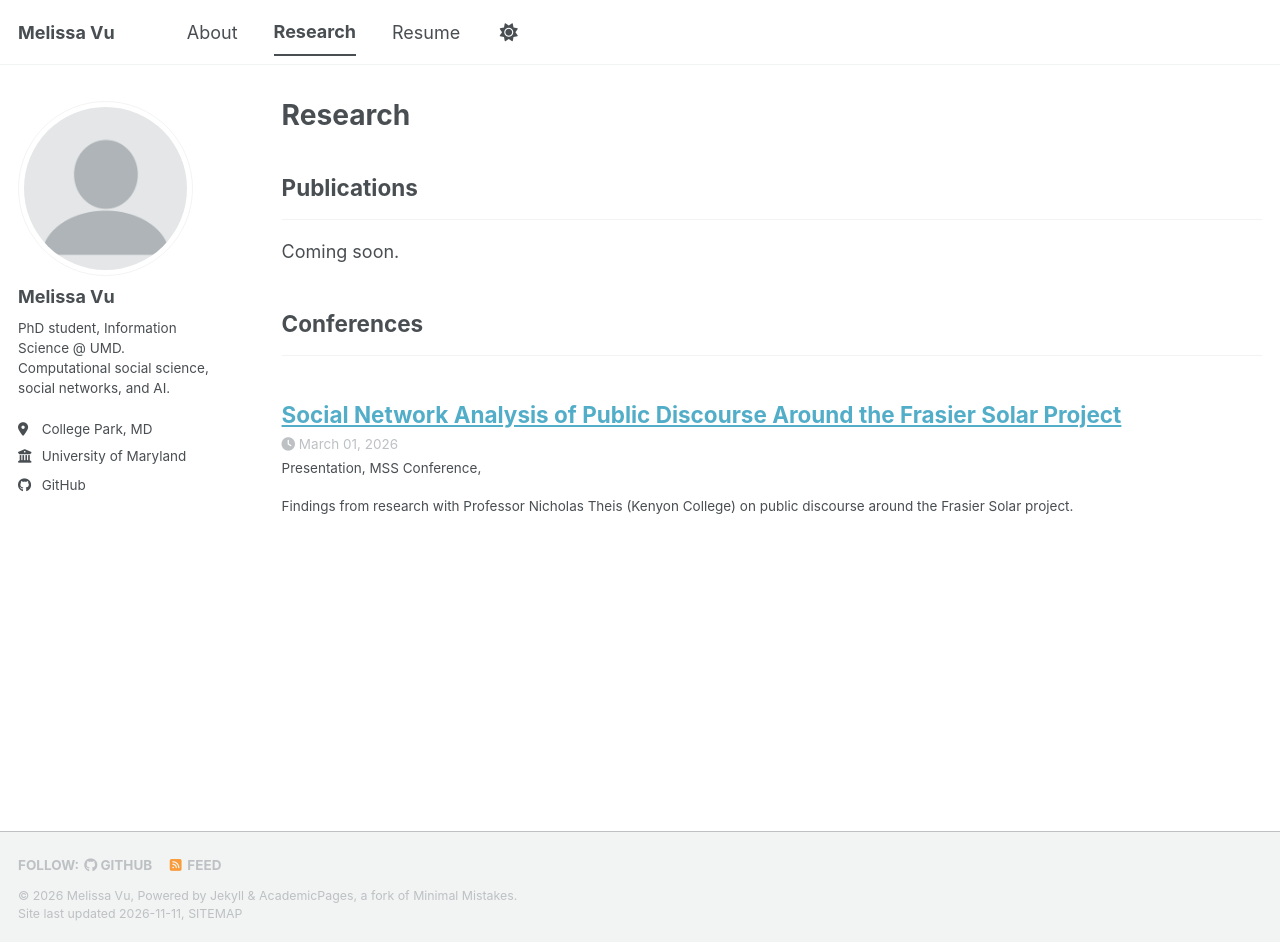
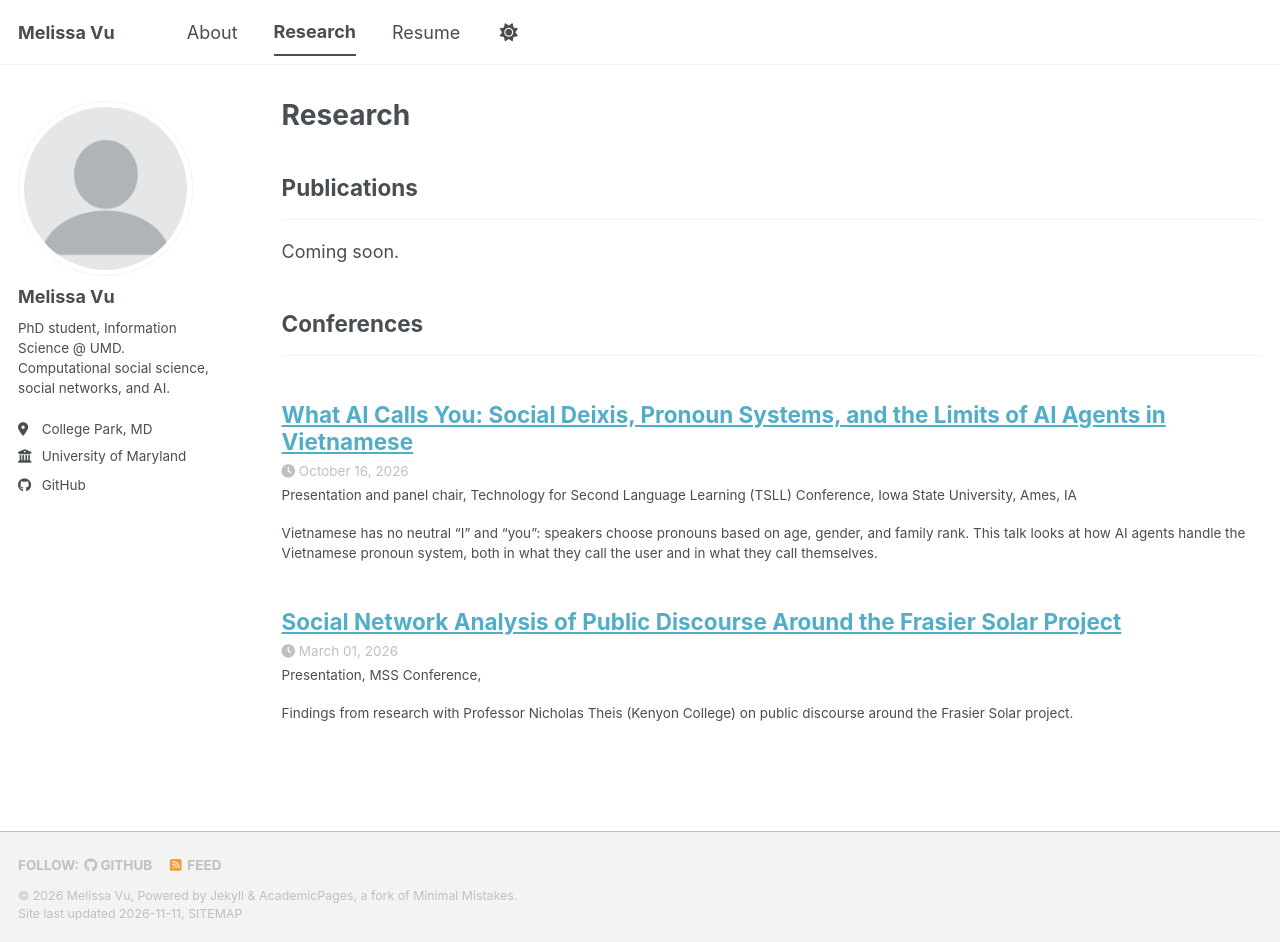
Before and after one commit to melvu-25/melvu-25.github.io, a Jekyll site: the page built from _pages/research.html, in a window 1280 px wide and 942 px high. Built offline with Jekyll 4.4.1, drawn with Linux system fonts in a browser that asks for light colours; a script bundle is joined from its source files by our own code; a style sheet for code colours, icons or effects is not loaded.

Commit message:
Add TSLL 2026 panel and talk
Co-Authored-By: Claude Opus 5.5 <noreply@anthropic.com>
Claude-Session: https://claude.ai/code/session_012ifzfhCaGA3SXhKdS2kXCK

```diff
--- /dev/null
+++ b/_talks/2026-10-16-tsll-what-ai-calls-you.md
@@ -0,0 +1,13 @@
+---
+title: "What AI Calls You: Social Deixis, Pronoun Systems, and the Limits of AI Agents in Vietnamese"
+collection: talks
+type: "Presentation and panel chair"
+permalink: /talks/2026-10-16-tsll-what-ai-calls-you
+venue: "Technology for Second Language Learning (TSLL) Conference, Iowa State University"
+date: 2026-10-16
+location: "Ames, IA"
+---
+
+Vietnamese has no neutral "I" and "you": speakers choose pronouns based on age, gender, and family rank. This talk looks at how AI agents handle the Vietnamese pronoun system, both in what they call the user and in what they call themselves.
+
+Presented as part of the panel "What Constructed Agents Sound Like: Language, Pragmatics, and Culture in Human-AI Interaction," which I chaired.
```
Also changed, not shown: _pages/about.md (+1 -0 lines).
